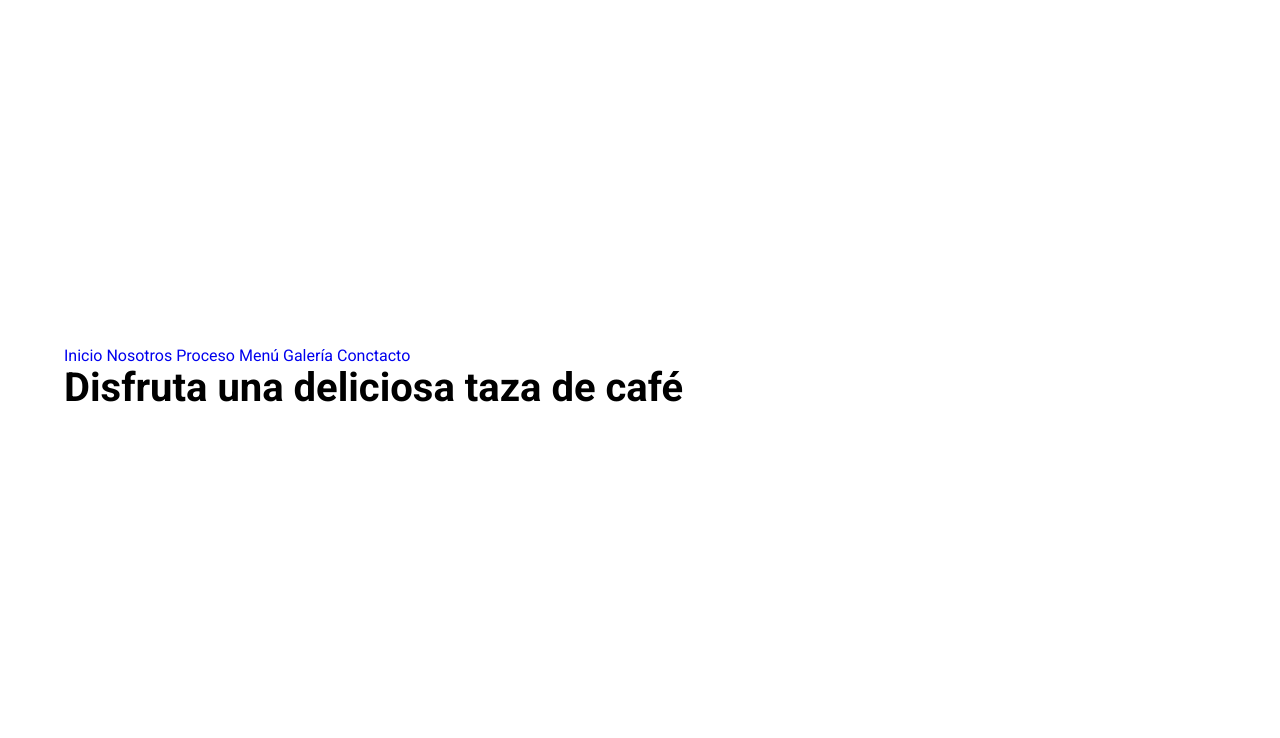
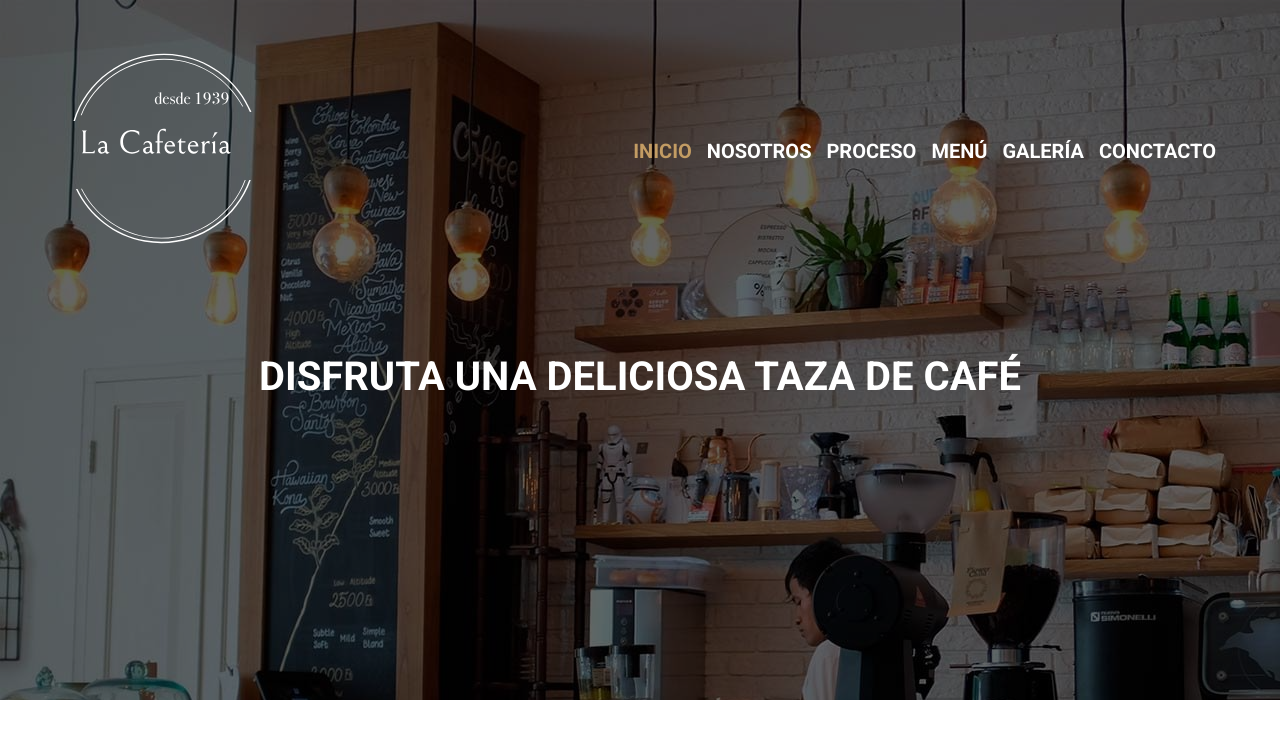
Before and after one commit to MartinezFabian/Coffee-Shop-Website, a website: page index.html in a window 1280 px wide. Drawn offline with Linux system fonts and the light colour scheme.

Commit message:
add styles to header

```diff
--- a/index.html
+++ b/index.html
@@ -21,16 +21,16 @@
             <img src="build/img/logo.svg" alt="logo Cafetería" />
           </div>
           <div class="main-nav">
-            <a href="index.html">Inicio</a>
+            <a class="active" href="index.html">Inicio</a>
             <a href="about.html">Nosotros</a>
             <a href="process.html">Proceso</a>
             <a href="menu.html">Menú</a>
             <a href="galery.html">Galería</a>
             <a href="contact.html">Conctacto</a>
           </div>
-          <div class="header-text">
-            <h1>Disfruta una deliciosa taza de café</h1>
-          </div>
+        </div>
+        <div class="header-text">
+          <h1>Disfruta una deliciosa taza de café</h1>
         </div>
       </div>
     </header>
--- a/src/scss/base/_variables.scss
+++ b/src/scss/base/_variables.scss
@@ -9,8 +9,9 @@ $desktop: 1024px;
 
 // Colores
 
-$primary-color: #e8505b;
-$secondary-color: #455a64;
+$primary-color: #5e312e;
+$secondary-color: #c39c63;
+$light-brown: #ebe7de;
 $black: #000;
 $white: #fff;
 $light-gray: #eceeef;
--- /dev/null
+++ b/src/scss/header/_bar.scss
@@ -0,0 +1,22 @@
+@use "../base/variables" as v;
+@use "../base/mixins" as m;
+
+.bar {
+  display: flex;
+  flex-direction: column;
+
+  @include m.tablet {
+    flex-direction: row;
+    justify-content: space-between;
+  }
+
+  .logo {
+    width: 50%;
+    margin: 0 auto;
+
+    @include m.tablet {
+      width: 20rem;
+      margin: 0;
+    }
+  }
+}
--- a/src/scss/header/_header.scss
+++ b/src/scss/header/_header.scss
@@ -0,0 +1,41 @@
+@use "../base/variables" as v;
+@use "../base/mixins" as m;
+
+.header {
+  padding: 5rem 0;
+  position: relative;
+
+  @include m.tablet {
+    min-height: 70rem;
+  }
+
+  &::before {
+    content: "";
+    background-color: v.$black;
+    position: absolute;
+    top: 0;
+    left: 0;
+    right: 0;
+    bottom: 0;
+    opacity: 0.6;
+  }
+
+  .header-content {
+    position: relative;
+  }
+
+  .header-text {
+    text-align: center;
+    color: v.$white;
+    text-transform: uppercase;
+    margin-top: 5rem;
+
+    @include m.tablet {
+      margin-top: 10rem;
+    }
+  }
+}
+
+.header-home {
+  background-image: url(../img/header_inicio.jpg);
+}
--- a/src/scss/header/_index.scss
+++ b/src/scss/header/_index.scss
@@ -1,2 +1,3 @@
 @forward "header";
 @forward "nav";
+@forward "bar";
--- a/src/scss/header/_nav.scss
+++ b/src/scss/header/_nav.scss
@@ -0,0 +1,30 @@
+@use "../base/variables" as v;
+@use "../base/mixins" as m;
+
+.main-nav {
+  display: flex;
+  flex-direction: column;
+  align-items: center;
+  gap: 1.5rem;
+  margin-top: 5rem;
+
+  @include m.tablet {
+    flex-direction: row;
+    margin-top: 0;
+  }
+
+  a {
+    font-size: 2rem;
+    text-transform: uppercase;
+    font-weight: 700;
+    color: v.$white;
+
+    &:hover {
+      color: v.$secondary-color;
+    }
+
+    &.active {
+      color: v.$secondary-color;
+    }
+  }
+}
```
Also changed, not shown: build/css/app.css.
